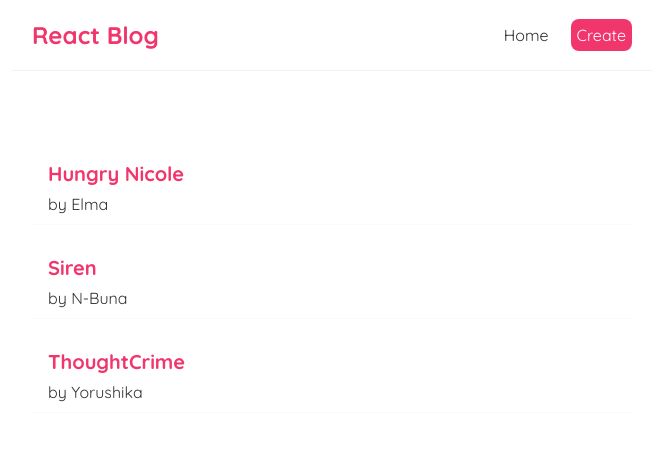
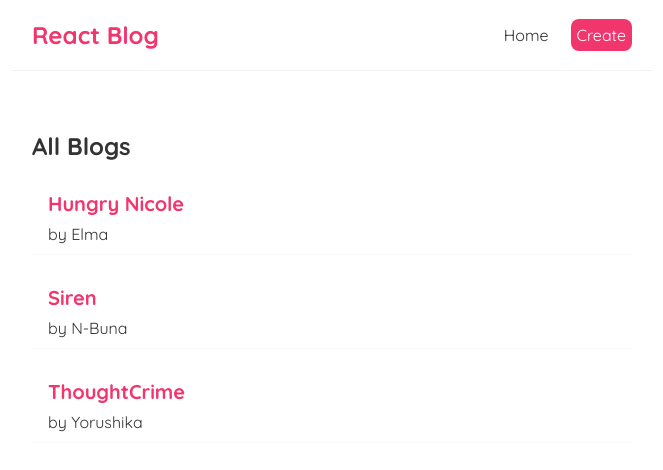
Before and after one commit to VeyGudTek/Blog_Test, a React (Create React App) app: page /create in a window 1280 px wide. Shown: the top 470 px of the page, without its empty margins (308-971 px from the left). Built offline with nearby package versions, Linux system fonts and the light colour scheme.

Commit message:
Created Bloglist Component that accepts a prop

```diff
--- /dev/null
+++ b/src/BlogList.js
@@ -0,0 +1,18 @@
+const BlogList = ({blogs, title}) => {
+    //const blogs = props.blogs
+    //const title = props.title
+
+    return (
+        <div className="blog-list">
+            <h2>{title}</h2>
+            {blogs.map((blog) => (
+                <div className='blog-preview' key={blog.id}>
+                    <h2>{blog.title}</h2>
+                    <p>by {blog.author}</p>
+                </div>
+            ))}
+        </div>
+    )
+}
+
+export default BlogList
--- a/src/Home.js
+++ b/src/Home.js
@@ -1,4 +1,5 @@
 import { useState } from 'react'
+import BlogList from './BlogList'
 
 const Home = () => {
     const [blogs, setBlogs] = useState([
@@ -9,12 +10,7 @@
 
     return (
         <div className="home">
-            {blogs.map((blog) => (
-                <div className='blog-preview' key={blog.id}>
-                    <h2>{blog.title}</h2>
-                    <p>by {blog.author}</p>
-                </div>
-            ))}
+            <BlogList blogs={blogs} title="All Blogs"/>
         </div>
     )
 }
```
